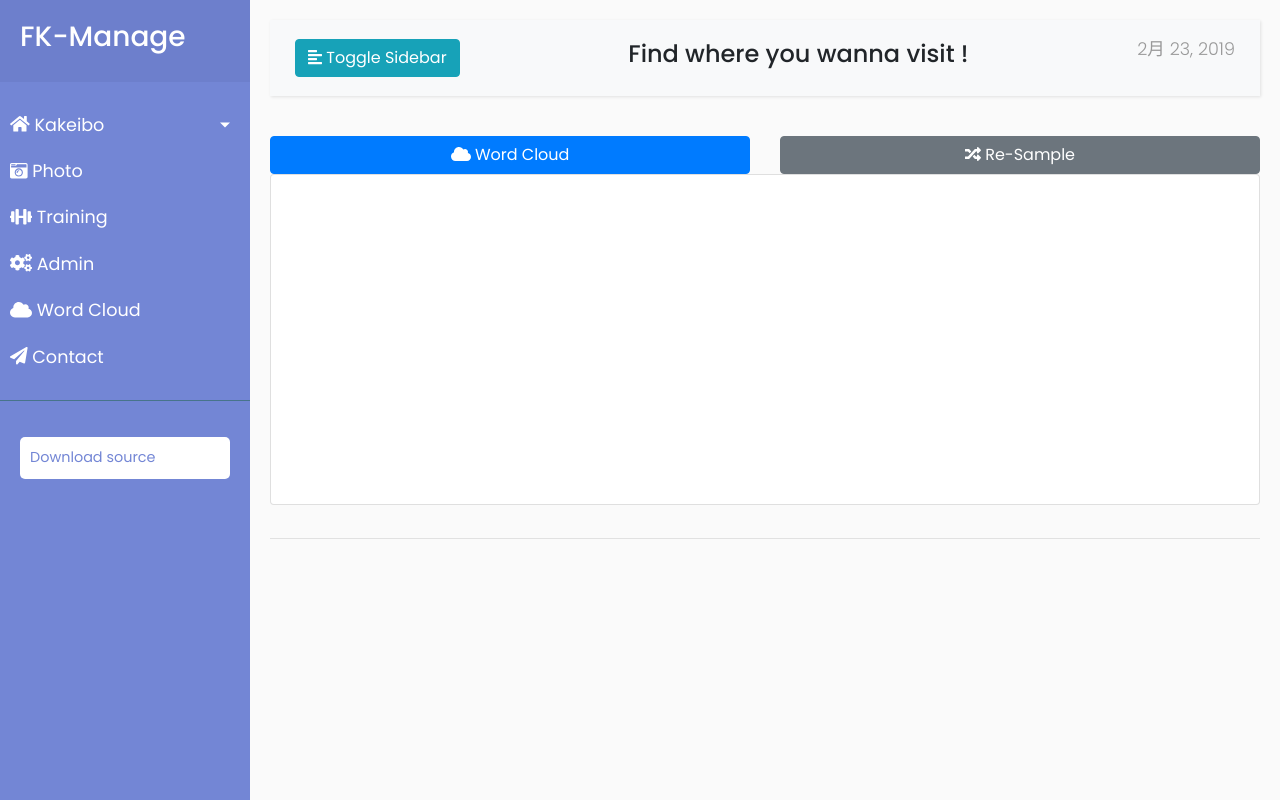
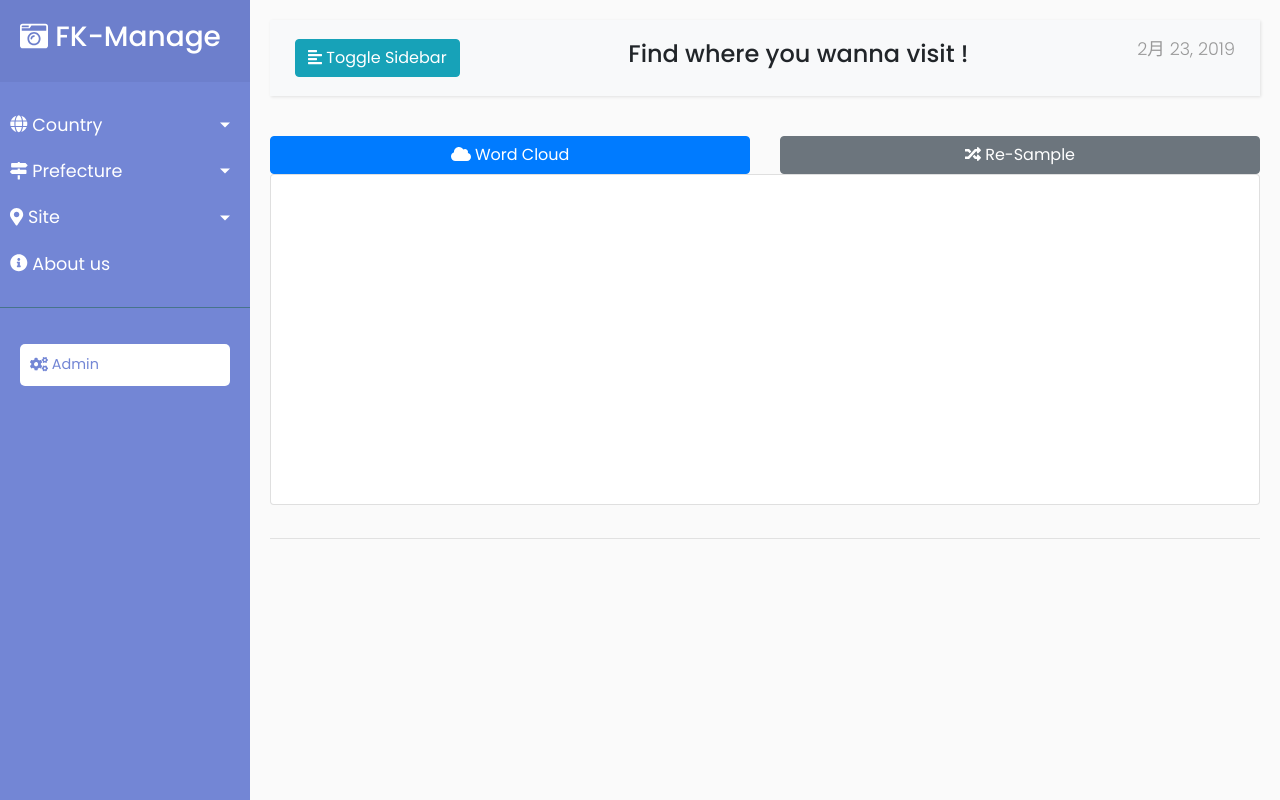
Before and after one commit to takashifuruya0/gae_django_python3, a Django app: page /photo/ in a window 1280 px wide. Run offline with Django 3.2, Linux system fonts and the light colour scheme; data that the repository does not hold is empty; some libraries are stand-ins or nearby versions.

Commit message:
いろいろ修正

```diff
--- a/ra/templates/base.html
+++ b/ra/templates/base.html
@@ -6,6 +6,8 @@
     <meta name="viewport" content="width=device-width, initial-scale=1.0">
     <meta http-equiv="X-UA-Compatible" content="IE=edge">
     <title>{% block title %}{% endblock %}</title>
+    <!-- favicon -->
+    <link rel="shortcut icon" type="image/x-icon" href="{%static 'favicon/favicon-camera.ico'%}">
     <!-- Bootstrap CSS CDN -->
     <link rel="stylesheet" href="https://stackpath.bootstrapcdn.com/bootstrap/4.1.0/css/bootstrap.min.css" integrity="sha384-9gVQ4dYFwwWSjIDZnLEWnxCjeSWFphJiwGPXr1jddIhOegiu1FwO5qRGvFXOdJZ4" crossorigin="anonymous">
     <!-- Our Custom CSS -->
@@ -22,7 +24,6 @@
     <!-- axios -->
     <script src="https://unpkg.com/axios/dist/axios.min.js"></script>
 
-
 </head>
 
 <body>
@@ -31,63 +32,65 @@
         <!-- Sidebar  -->
         <nav id="sidebar">
             <div class="sidebar-header">
-                <a href="{% url 'ra:main' %}">
-                  <h3>FK-Manage</h3>
+                <a href="{% url 'ra:photo' %}">
+                  <h3><i class="fas fa-camera-retro"></i> FK-Manage</h3>
                 </a>
-                <a href="{% url 'ra:main' %}">
-                  <strong>FK</strong>
+                <a href="{% url 'ra:photo' %}">
+                  <strong><i class="fas fa-camera-retro"></i></strong>
                 </a>
             </div>
 
             <ul class="list-unstyled components">
+
+                {% if property_list %}
                 <li>
-                    <a href="#kakeiboSubmenu" data-toggle="collapse" aria-expanded="false" class="dropdown-toggle">
-                        <i class="fas fa-home"></i>
-                        Kakeibo
+                    <a href="#countrySubmenu" data-toggle="collapse" aria-expanded="false" class="dropdown-toggle">
+                        <i class="fas fa-globe"></i> Country
                     </a>
-                    <ul class="collapse list-unstyled" id="kakeiboSubmenu">
+                    <ul class="collapse list-unstyled" id="countrySubmenu">
+                        {% for plc in property_list.country.values %}
                         <li>
-                            <a href="#">Home 1</a>
+                            <a href="{% url 'ra:photo' %}{{plc.url_param}}">{{plc.word}}</a>
                         </li>
-                        <li>
-                            <a href="#">Home 2</a>
-                        </li>
-                        <li>
-                            <a href="#">Home 3</a>
-                        </li>
+                        {% endfor %}
                     </ul>
                 </li>
                 <li>
-                    <a href="{% url 'ra:photo' %}">
-                        <i class="fas fa-camera-retro"></i> Photo
+                    <a href="#prefectureSubmenu" data-toggle="collapse" aria-expanded="false" class="dropdown-toggle">
+                        <i class="fas fa-map-signs"></i> Prefecture
                     </a>
+                    <ul class="collapse list-unstyled" id="prefectureSubmenu">
+                        {% for plc in property_list.prefecture.values %}
+                        <li>
+                            <a href="{% url 'ra:photo' %}{{plc.url_param}}">{{plc.word}}</a>
+                        </li>
+                        {% endfor %}
+                    </ul>
                 </li>
                 <li>
-                    <a href="{% url 'ra:training' %}">
-                        <i class="fas fa-dumbbell"></i> Training
+                    <a href="#sitenameSubmenu" data-toggle="collapse" aria-expanded="false" class="dropdown-toggle">
+                        <i class="fas fa-map-marker-alt"></i> Site
                     </a>
+                    <ul class="collapse list-unstyled" id="sitenameSubmenu">
+                        {% for plc in property_list.sitename.values %}
+                        <li>
+                            <a href="{% url 'ra:photo' %}{{plc.url_param}}">{{plc.word}}</a>
+                        </li>
+                        {% endfor %}
+                    </ul>
                 </li>
-                <li>
-                    <a href="/admin">
-                        <i class="fas fa-cogs"></i> Admin
-                    </a>
-                </li>
-                <li>
-                    <a href="{% url 'ra:wordcloud' %}">
-                        <i class="fas fa-cloud"></i> Word Cloud
-                    </a>
-                </li>
+                {% endif %}
+
                 <li>
                     <a href="#">
-                        <i class="fas fa-paper-plane"></i>
-                        Contact
+                        <i class="fas fa-info-circle"></i> About us
                     </a>
                 </li>
             </ul>
 
             <ul class="list-unstyled CTAs">
                 <li>
-                    <a href="#" class="download">Download source</a>
+                    <a href="/admin" class="download"><i class="fas fa-cogs"></i> Admin</a>
                 </li>
             </ul>
         </nav>
@@ -110,26 +113,6 @@
                     </button>
                     {% if title %}<h4>{{title}}</h4>{% endif %}
                     <p>{{ today | date}}</p>
-{#                    <button class="btn btn-dark d-inline-block d-lg-none ml-auto" type="button" data-toggle="collapse" data-target="#navbarSupportedContent" aria-controls="navbarSupportedContent" aria-expanded="false" aria-label="Toggle navigation">#}
-{#                        <i class="fas fa-align-justify"></i>#}
-{#                    </button>#}
-{##}
-{#                    <div class="collapse navbar-collapse" id="navbarSupportedContent">#}
-{#                        <ul class="nav navbar-nav ml-auto">#}
-{#                            <li class="nav-item active">#}
-{#                                <a class="nav-link" href="#">Page</a>#}
-{#                            </li>#}
-{#                            <li class="nav-item">#}
-{#                                <a class="nav-link" href="#">Page</a>#}
-{#                            </li>#}
-{#                            <li class="nav-item">#}
-{#                                <a class="nav-link" href="#">Page</a>#}
-{#                            </li>#}
-{#                            <li class="nav-item">#}
-{#                                <a class="nav-link" href="#">Page</a>#}
-{#                            </li>#}
-{#                        </ul>#}
-{#                    </div>#}
                 </div>
             </nav>
 
--- a/ra/views.py
+++ b/ra/views.py
@@ -175,9 +175,9 @@ def photo(request):
     # wordcloud
     label_check = (l['val'] for l in labels)
     wordcloud_list = list()
-    propery_list = dict()
+    property_list = dict()
     for tp in target_properties:
-        propery_list[tp] = {
+        property_list[tp] = {
             f[tp]: {
                 "word": f[tp],
                 "property": tp,
@@ -187,8 +187,8 @@ def photo(request):
         }
     for p in photo:
         for tp in target_properties:
-            propery_list[tp][p[tp]]['count'] += 1
-    for pls in propery_list.values():
+            property_list[tp][p[tp]]['count'] += 1
+    for pls in property_list.values():
         for pl in pls.values():
             check = {
                 "key": pl["property"],
@@ -196,14 +196,24 @@ def photo(request):
             }
             if pl['count'] > 0 and not check in label_check:
                 wordcloud_list.append(pl)
+
     # sampling
     photo = random.sample(photo, 20) if len(photo) > 20 else photo
+    # for tp in target_properties:
+    #     property_list[tp] = {
+    #         f[tp]: {
+    #             "word": f[tp],
+    #             "property": tp,
+    #             "url_param": "?{0}={1}".format(tp, f[tp])
+    #         } for f in photo
+    #     }
     output = {
         "photo": photo,
         "labels": labels,
         "title": "Find where you wanna visit !",
         "today": datetime.today(),
         "wordcloud_list": wordcloud_list,
+        "property_list": property_list,
     }
     logger.info(output)
     return TemplateResponse(request, "ra/photo.html", output)
```
Also changed, not shown: static/favicon/favicon-camera.ico (added).
